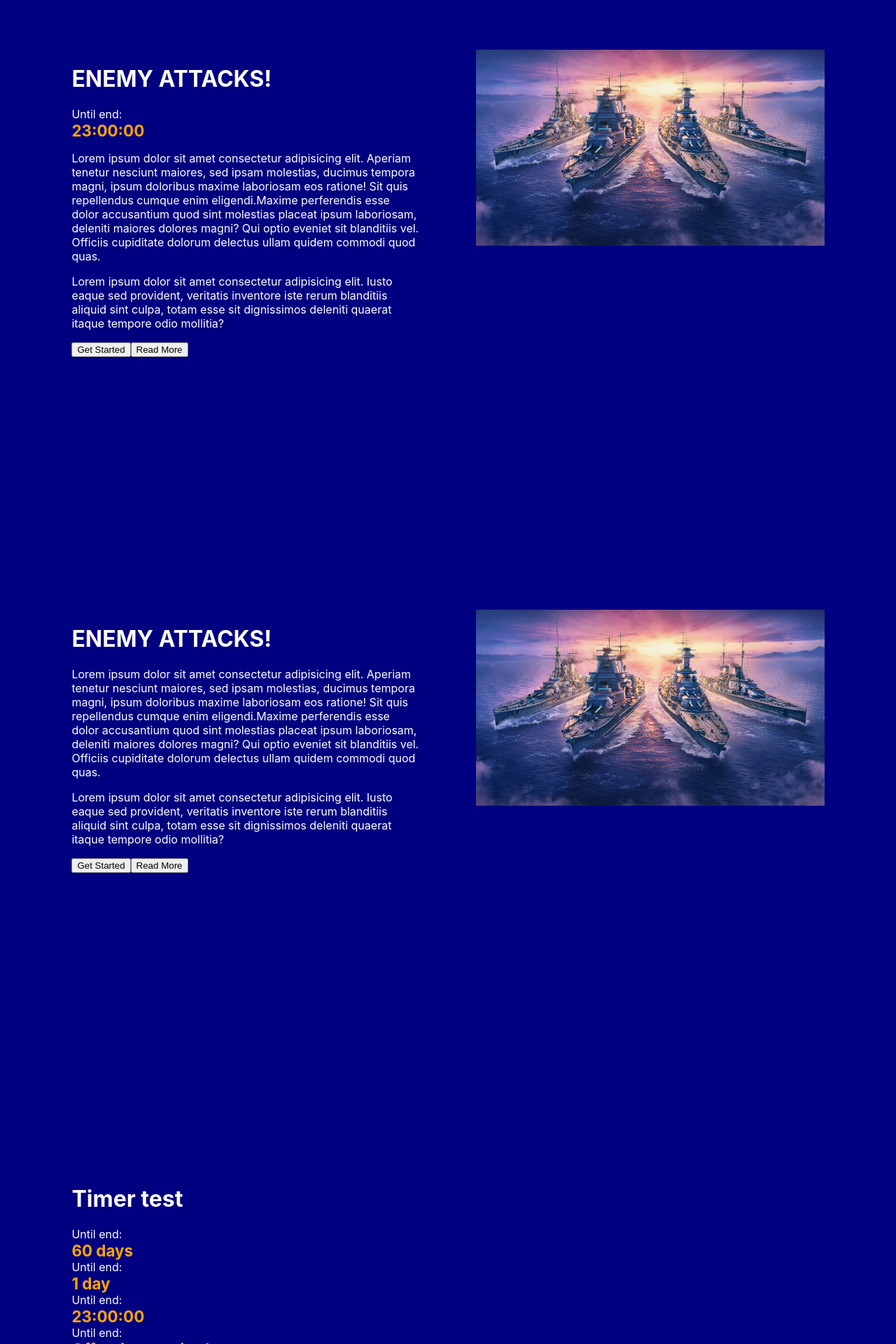
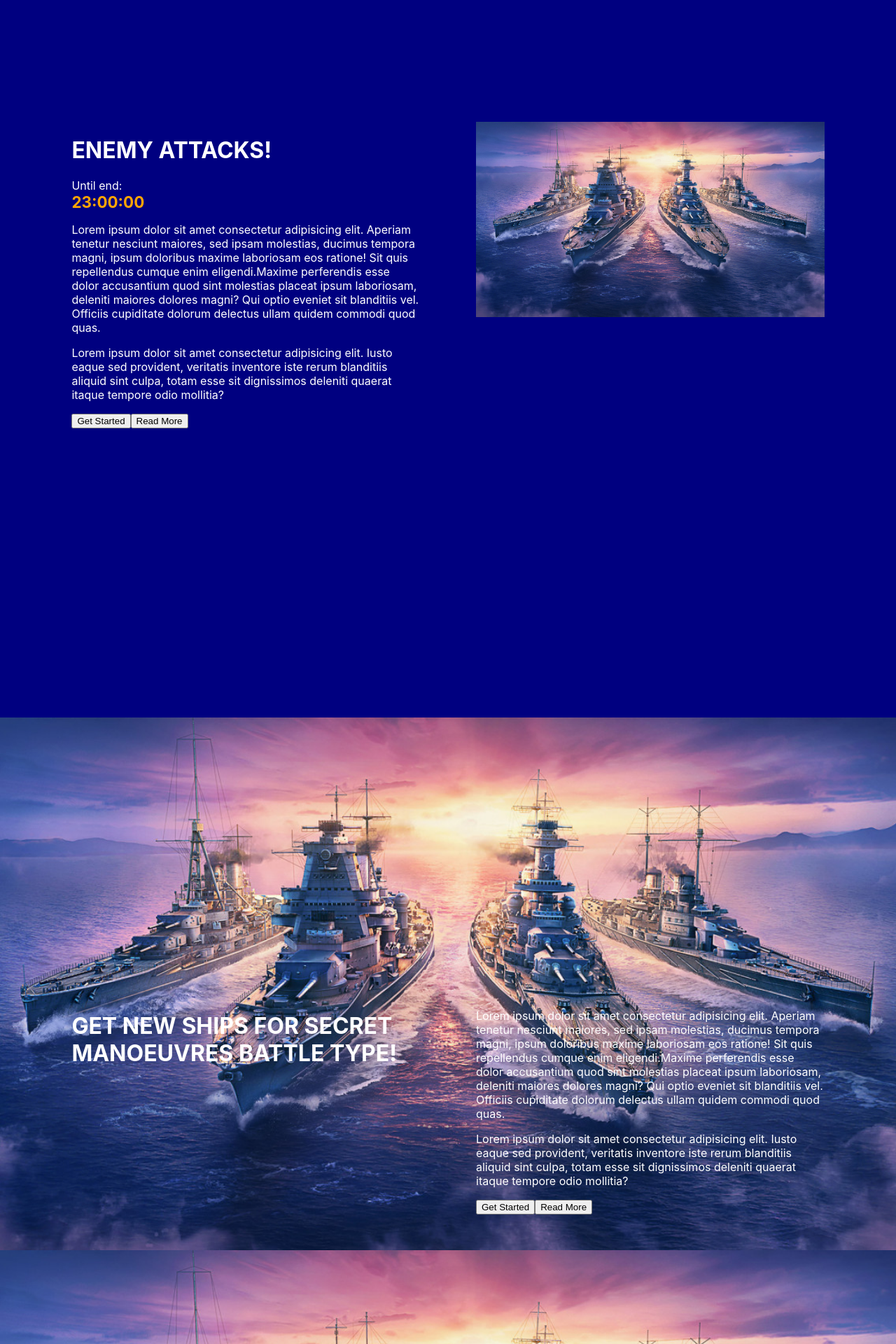
Before and after one commit to mudroljub/template, a React (Create React App) app: page / in a window 1280 px wide. Shown: the part 780-2700 px from the top of the page at 70% size. Built offline with nearby package versions, Linux system fonts and the light colour scheme; the HTML template or start-up script is replaced by a standard one.

Commit message:
update design

```diff
--- a/package.json
+++ b/package.json
@@ -11,6 +11,7 @@
     "@types/node": "^16.18.126",
     "@types/react": "^19.2.7",
     "@types/react-dom": "^19.2.3",
+    "classnames": "^2.5.1",
     "react": "^19.2.3",
     "react-dom": "^19.2.3",
     "react-scripts": "5.0.1",
--- a/src/App.tsx
+++ b/src/App.tsx
@@ -1,5 +1,4 @@
 import React from 'react';
-import Timer from './components/Timer/Timer'
 import Template1 from './components/Template/Template1';
 import Template2 from './components/Template/Template2';
 
@@ -8,13 +7,8 @@ function App() {
     <div>
       <Template1 />
       <Template1 expiredIn={new Date(Date.now() + 23 * 60 * 60 * 1000).toISOString()} />
-      <Template2 />
-
-      <h1>Timer test</h1>
-      <Timer expiredIn={new Date(2026, 2, 10).toISOString()} />
-      <Timer expiredIn={new Date(Date.now() + 24 * 60 * 60 * 1000).toISOString()} />
-      <Timer expiredIn={new Date(Date.now() + 23 * 60 * 60 * 1000).toISOString()} />
-      <Timer expiredIn={new Date().toISOString()} />
+      <Template2 bgImage={'/assets/ships.jpg'} />
+      <Template2 bgImage={'/assets/ships.jpg'} expiredIn={new Date(2026, 2, 10).toISOString()} />
     </div>
   );
 }
--- a/src/components/Template/Template.module.css
+++ b/src/components/Template/Template.module.css
@@ -1,7 +1,21 @@
 .container {
     display: flex;
     gap: 80px;
+    padding: 4% 8%;
+    flex-shrink: 0;
+    flex-grow: 0;
+}
+
+.container1 {
     min-height: 100vh;
+}
+
+.container2 {
+    max-height: 100vh;
+    background-position: center;
+    background-repeat: no-repeat;
+    background-size: cover;
+    padding-top: 50vh;
 }
 
 /* .flex > *:not(:last-child) {
--- a/src/components/Template/Template1.tsx
+++ b/src/components/Template/Template1.tsx
@@ -1,4 +1,4 @@
-import ships from '../../assets/ships.jpg'
+import classnames from 'classnames';
 import styles from './Template.module.css'
 import Timer from '../Timer/Timer'
 
@@ -6,9 +6,9 @@ interface Template1Props {
     expiredIn?: string;
 }
 
-export default function Template1({expiredIn}: Template1Props) {
+export default function Template1({ expiredIn }: Template1Props) {
     return (
-        <div className={styles.container}>
+        <div className={classnames(styles.container, styles.container1)}>
             <div className={styles.item}>
                 <div>
                     <h1 className={styles.title}>Enemy Attacks!</h1>
@@ -22,7 +22,7 @@ export default function Template1({expiredIn}: Template1Props) {
                 </div>
             </div>
             <div className={styles.item}>
-                <img src={ships} className={styles.img} alt="ships" />
+                <img src={'/assets/ships.jpg'} className={styles.img} alt="ships" />
             </div>
         </div>
     )
--- a/src/components/Template/Template2.tsx
+++ b/src/components/Template/Template2.tsx
@@ -1,18 +1,27 @@
-import ships from '../../assets/ships.jpg'
+import classnames from 'classnames';
+
 import styles from './Template.module.css'
 import Timer from '../Timer/Timer'
 
-interface Template1Props {
+interface Template2Props {
     expiredIn?: string;
+    bgImage?: string;
 }
 
-export default function Template2({expiredIn}: Template1Props) {
+export default function Template2({ expiredIn, bgImage }: Template2Props) {
     return (
-        <div className={styles.container}>
+        <div
+            className={classnames(styles.container, styles.container2)}
+            style={bgImage ? { backgroundImage: `url(${bgImage})` } : undefined}
+        >
             <div className={styles.item}>
                 <div>
-                    <h1 className={styles.title}>Enemy Attacks!</h1>
+                    <h1 className={styles.title}>Get new ships for secret manoeuvres battle type!</h1>
                     {expiredIn && <Timer expiredIn={expiredIn} />}
+                </div>
+            </div>
+            <div className={styles.item}>
+                <div>
                     <p><span>Lorem ipsum dolor sit amet consectetur adipisicing elit. Aperiam tenetur nesciunt maiores, sed ipsam molestias, ducimus tempora magni, ipsum doloribus maxime laboriosam eos ratione! Sit quis repellendus cumque enim eligendi.</span><span>Maxime perferendis esse dolor accusantium quod sint molestias placeat ipsum laboriosam, deleniti maiores dolores magni? Qui optio eveniet sit blanditiis vel. Officiis cupiditate dolorum delectus ullam quidem commodi quod quas.</span></p>
                     <p>Lorem ipsum dolor sit amet consectetur adipisicing elit. Iusto eaque sed provident, veritatis inventore iste rerum blanditiis aliquid sint culpa, totam esse sit dignissimos deleniti quaerat itaque tempore odio mollitia?</p>
                 </div>
@@ -21,9 +30,6 @@ export default function Template2({expiredIn}: Template1Props) {
                     <button>Read More</button>
                 </div>
             </div>
-            <div className={styles.item}>
-                <img src={ships} className={styles.img} alt="ships" />
-            </div>
         </div>
     )
 }
--- a/src/index.css
+++ b/src/index.css
@@ -1,5 +1,5 @@
 body {
-  margin: 4% 8%;
+  margin: 0;
   font-family: -apple-system, BlinkMacSystemFont, 'Segoe UI', 'Roboto', 'Oxygen',
     'Ubuntu', 'Cantarell', 'Fira Sans', 'Droid Sans', 'Helvetica Neue',
     sans-serif;
```
Also changed, not shown: public/assets/ships.jpg (renamed from src/assets/ships.jpg), 1 other file (tests, documents, lock files or other folders).
